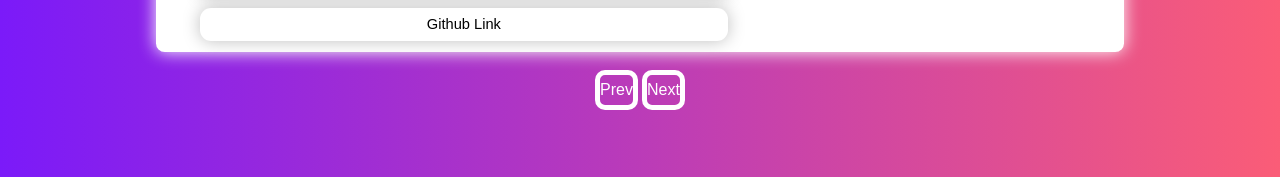
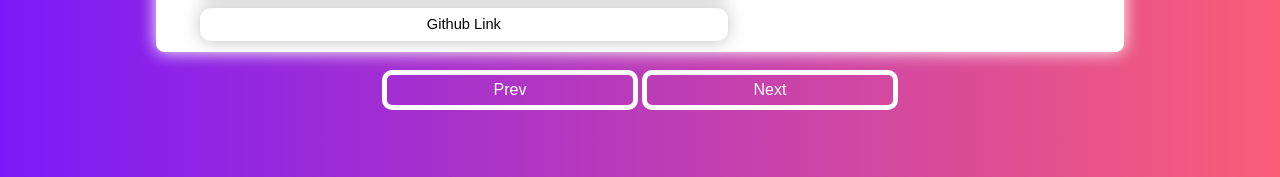
Before and after one commit to aman003singh/portfolio, a plain HTML site: page projects.html in a window 1280 px wide. Shown: the part 623-800 px from the top of the page. Drawn offline with Linux system fonts and the light colour scheme.

Commit message:
Update style.css

```diff
--- a/style.css
+++ b/style.css
@@ -553,8 +553,9 @@ main {
 
 /* this p controls is the the div where the projects buttons are located */
 .pcontrols>button{
-    margin-top:25vw
+    margin-top:30vw
     min-width: 10vw;
+    width:20vw;
     min-height: 3vh;
     height: 5vh;
     background-color: transparent;
```
